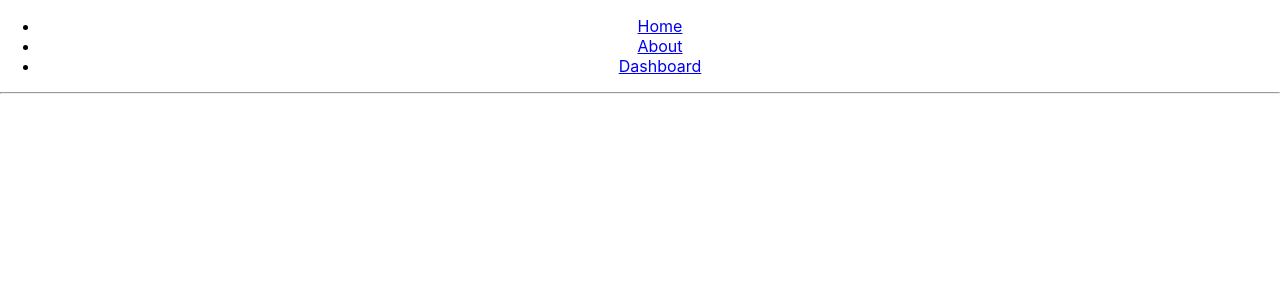
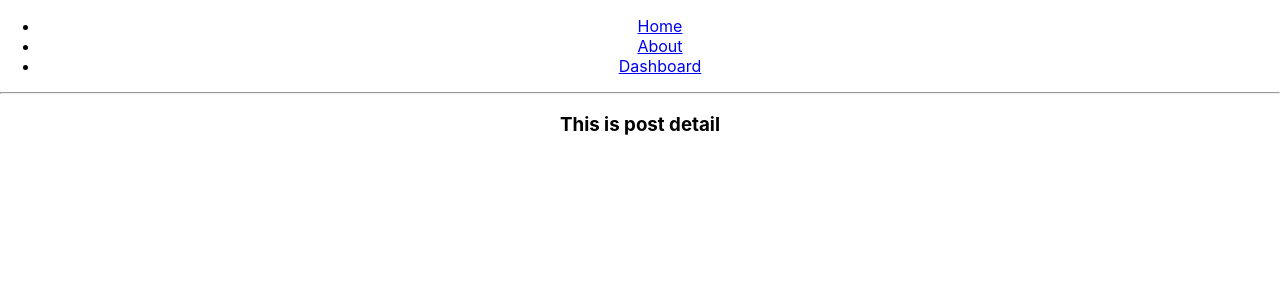
Before and after one commit to rsshonjoy/social-buddy, a React (Create React App) app: page /post/1 in a window 1280 px wide. Shown: the top 300 px of the page. Built offline with nearby package versions, Linux system fonts and the light colour scheme.

Commit message:
post detail

```diff
--- a/src/App.js
+++ b/src/App.js
@@ -8,6 +8,7 @@ import {
 import './App.css';
 import About from "./components/About/About";
 import Home from "./components/Home/Home";
+import PostDetail from "./components/PostDetail/PostDetail";
 
 function App() {
   return (
@@ -42,6 +43,9 @@ function App() {
           <Route path="/about">
             <About />
           </Route>
+          <Route path="/post/:id">
+            <PostDetail></PostDetail>
+          </Route>
           {/* <Route path="/dashboard">
             <Dashboard />
           </Route> */}
--- /dev/null
+++ b/src/components/PostDetail/PostDetail.js
@@ -0,0 +1,11 @@
+import React from 'react';
+
+const PostDetail = () => {
+  return (
+    <div>
+      <h3>This is post detail</h3>
+    </div>
+  );
+};
+
+export default PostDetail;
```
